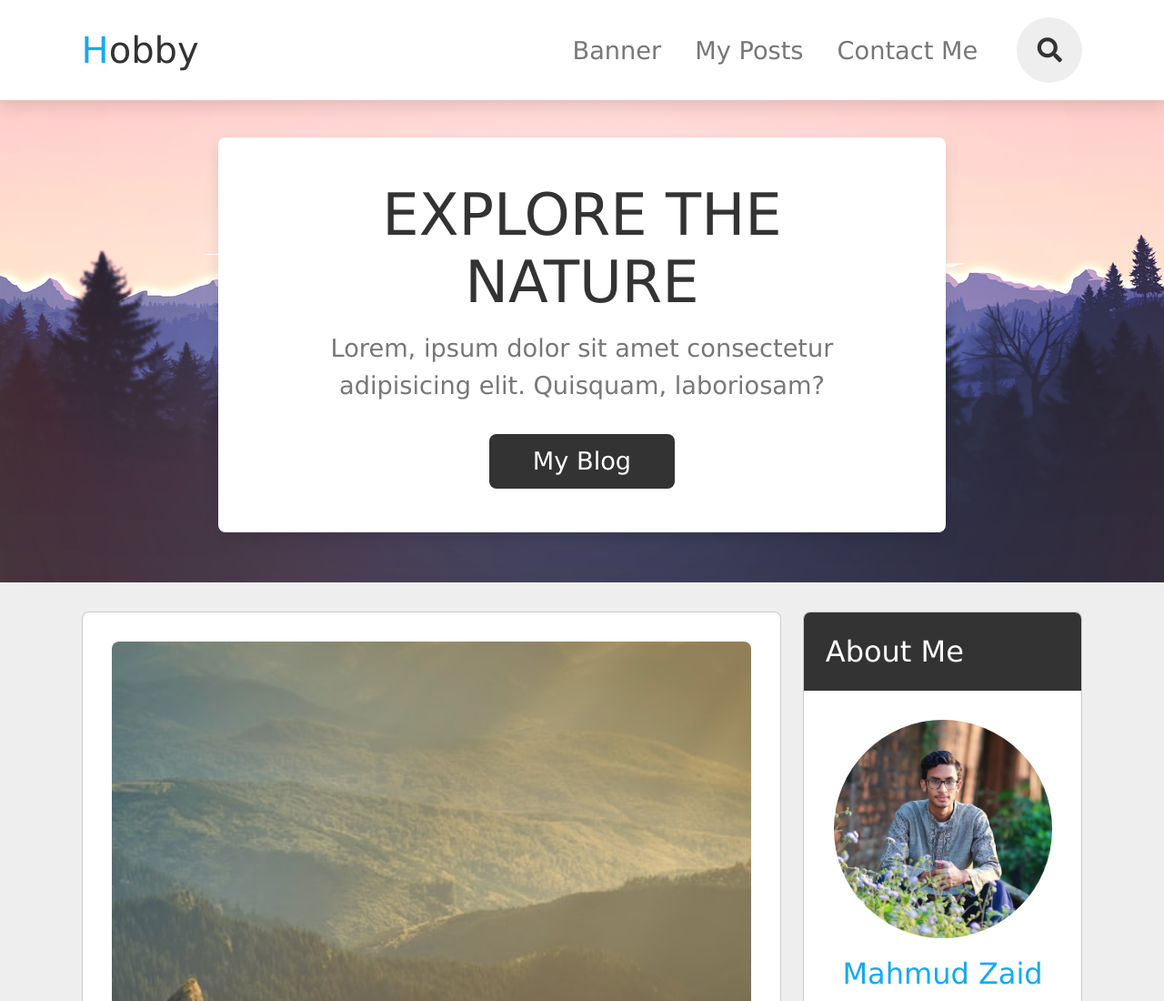
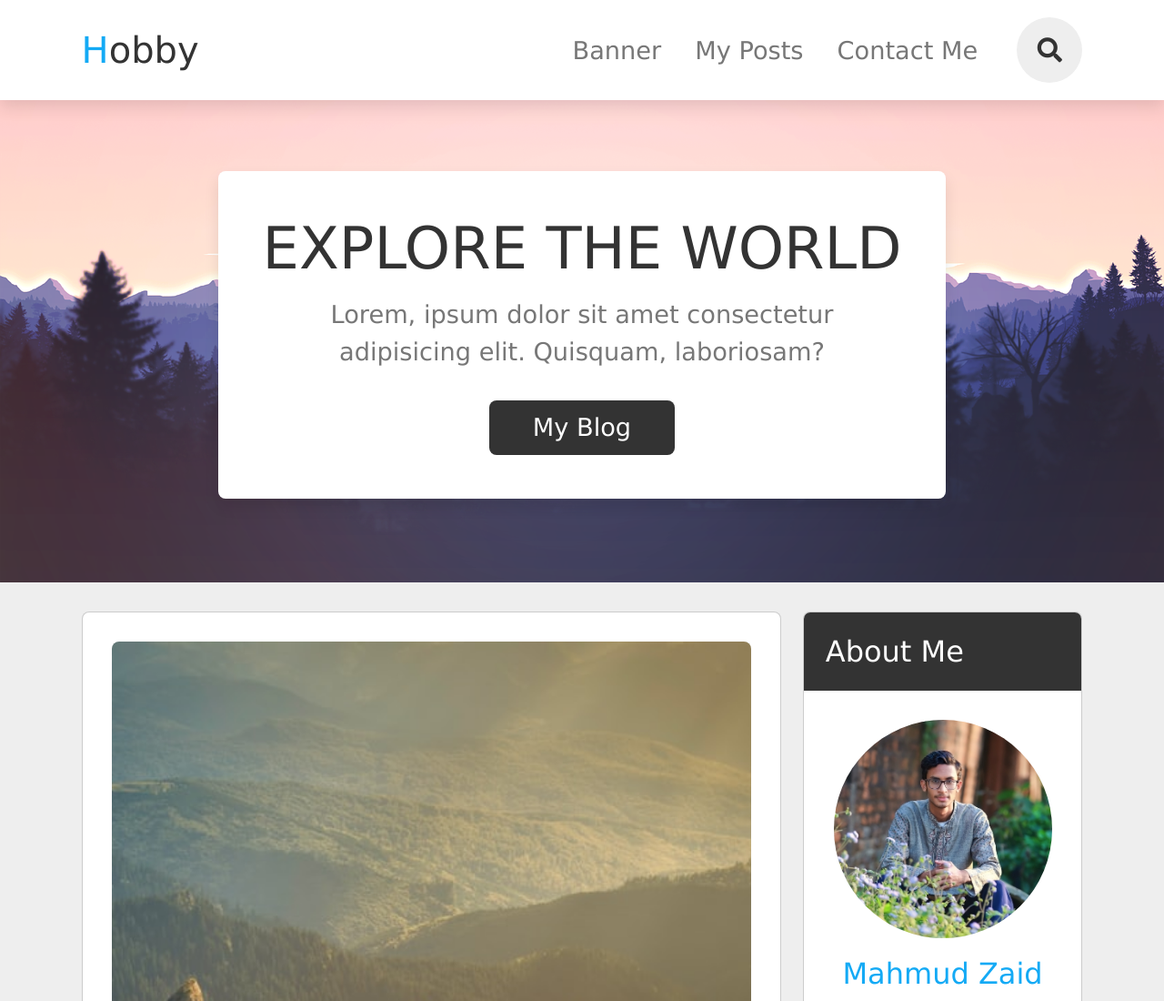
Before and after one commit to mahmudtpz/Hobby, a plain HTML site: page index.html in a window 1280 px wide. Shown: the top 1100 px of the page at 91% size. Drawn offline with Linux system fonts and the light colour scheme; files whose address does not match are found by name.

Commit message:
Update index.html

```diff
--- a/index.html
+++ b/index.html
@@ -46,7 +46,7 @@
 <section class="banner" id="banner">
 
     <div class="content">
-        <h3>explore the nature</h3>
+        <h3>explore the world</h3>
         <p>Lorem, ipsum dolor sit amet consectetur adipisicing elit. Quisquam, laboriosam?</p>
         <a href="#" class="btn">My Blog</a>
     </div>
```
